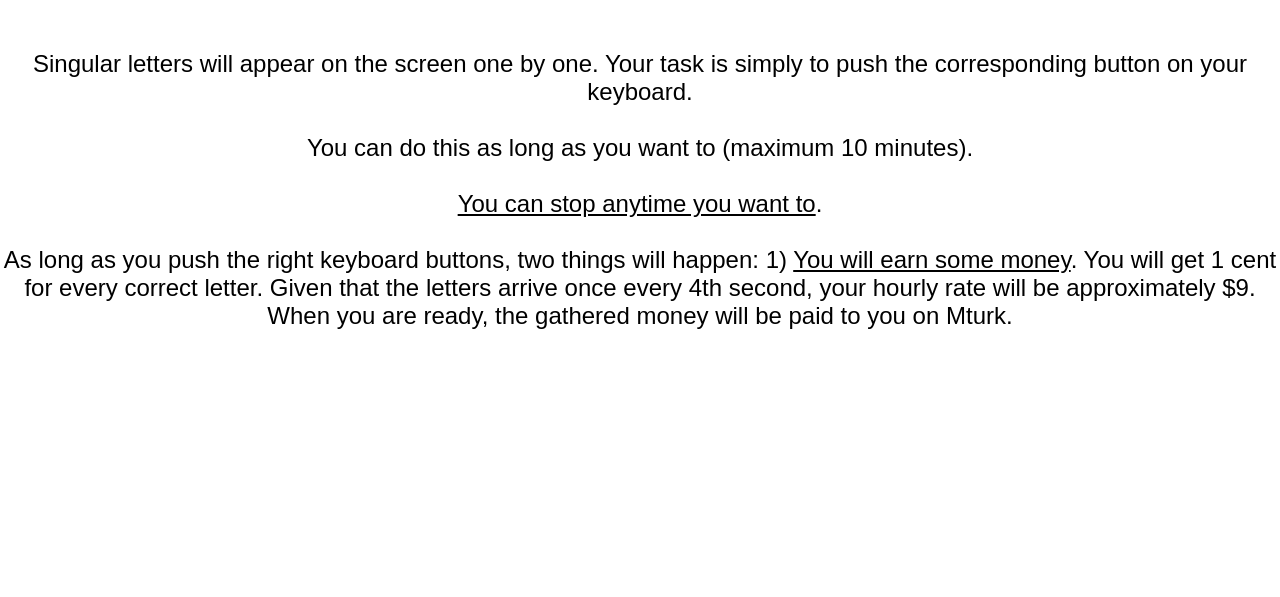
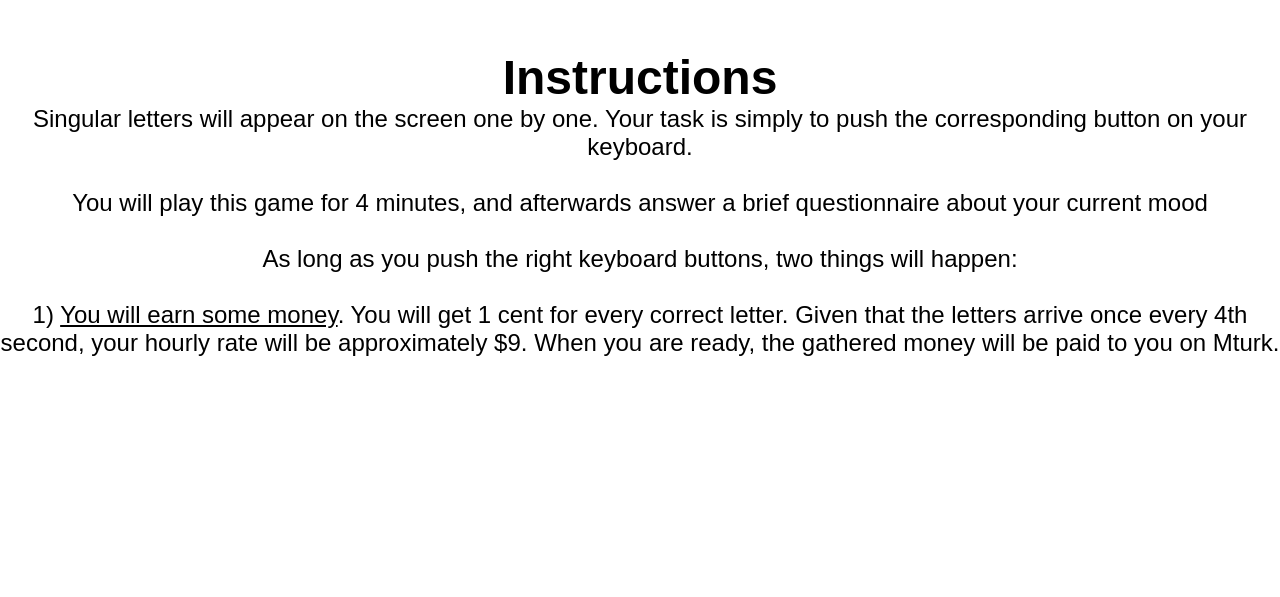
Before and after one commit to jpsalo/kampimasiina, a Django app: template web/motivation/templates/motivation/instructions.html in a window 1280 px wide. Shown: the top 597 px of the page. Run offline with Django 3.2, Linux system fonts and the light colour scheme; the template is opened without the code that fills it, so the values that code supplies are empty.

Commit message:
Adjusted instructions page layout and title

```diff
--- a/web/motivation/templates/motivation/instructions.html
+++ b/web/motivation/templates/motivation/instructions.html
@@ -4,7 +4,7 @@
 <link rel="stylesheet" type="text/css" href="{% static 'motivation/style.css' %}" />
 
 <div class="page-wrap">
-        <h1>{{ experiment_type }}</h1>
+        <h1>Instructions</h1>
 
         <p>
             Singular letters will appear on the screen one by one.
@@ -14,13 +14,7 @@
         <br>
 
         <p>
-            You can do this as long as you want to (maximum 10 minutes).
-        </p>
-
-        <br>
-
-        <p>
-            <span class="text-underline">You can stop anytime you want to</span>.
+            You will play this game for 4 minutes, and afterwards answer a brief questionnaire about your current mood
         </p>
 
         <br>
@@ -36,6 +30,11 @@
         {% else %}
             <p>
                 As long as you push the right keyboard buttons, two things will happen:
+            </p>
+
+            <br>
+
+            <p>
                 1) <span class="text-underline">You will earn some money</span>.
                 You will get 1 cent for every correct letter.
                 Given that the letters arrive once every 4th second, your hourly rate will be approximately $9.
```
